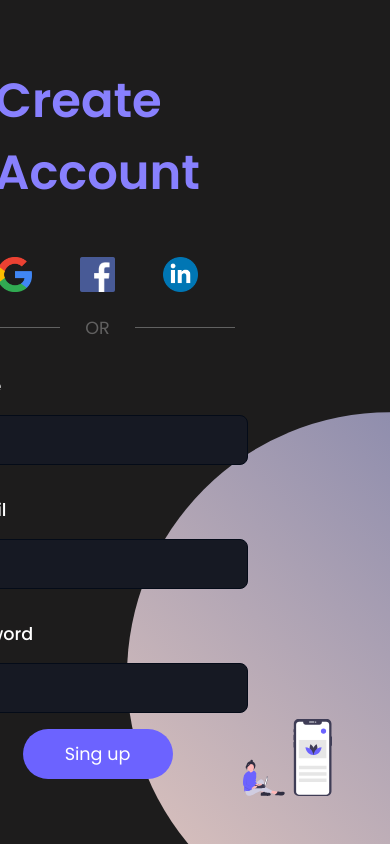
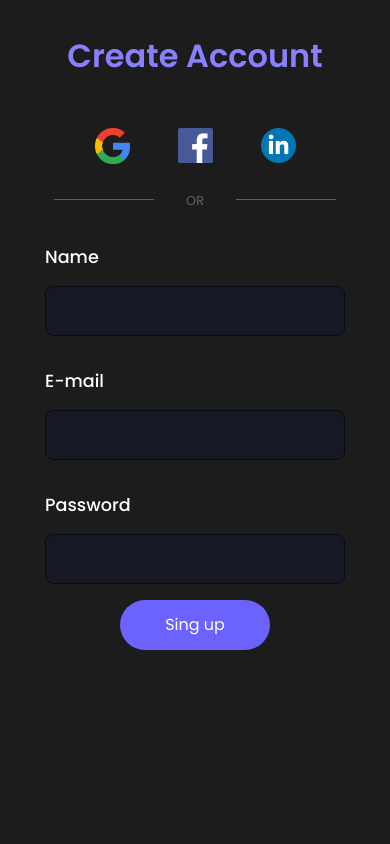
Before and after one commit to FelipeFerreiraSS/sign-up-form-main, a plain HTML site: page index.html in a window 390 px wide. Drawn offline with Linux system fonts and the light colour scheme.

Commit message:
Update style.css

```diff
--- a/style.css
+++ b/style.css
@@ -1,4 +1,4 @@
-@import url('https://fonts.googleapis.com/css2?family=Poppins:wght@100;200;300;400;500;600&display=swap');
+@import url("https://fonts.googleapis.com/css2?family=Poppins:wght@100;200;300;400;500;600&display=swap");
 
 /* Rezetar todo o css do navegador */
 * {
@@ -15,6 +15,7 @@ body {
   font-weight: 500;
   display: flex;
   min-height: 100vh;
+  min-width: 100vh;
 }
 
 main {
@@ -26,9 +27,10 @@ main {
 }
 
 main h1 {
-    color: #8880FE;
+  color: #8880fe;
   font-size: 3rem;
   margin-bottom: 3rem;
+  text-align: center;
 }
 
 main .social-media a {
@@ -60,9 +62,10 @@ main .alternative span {
   position: relative;
 }
 
- .alternative span::before, main .alternative span::after {
+.alternative span::before,
+main .alternative span::after {
   position: absolute;
-    content: '';
+  content: "";
   height: 1px;
   width: 100px;
   bottom: 50%;
@@ -99,7 +102,7 @@ main form input {
   outline: none;
   color: white;
   font-size: 1rem;
-    border: 1px solid #040B18;
+  border: 1px solid #040b18;
   border-radius: 8px;
 }
 
@@ -108,10 +111,10 @@ main form input[type="submit"] {
   width: 50%;
   border: none;
   border-radius: 30px;
-    background: #6C63FF;
+  background: #6c63ff;
   color: white;
   font-size: 1.1rem;
-    transition: all .3s ease-in-out;
+  transition: all 0.3s ease-in-out;
 }
 
 main form input[type="submit"]:hover {
@@ -119,13 +122,15 @@ main form input[type="submit"]:hover {
 }
 
 section.imagens {
+  width: 50vw;
   display: flex;
   align-items: flex-end;
-    padding: 3rem;
+  justify-content: flex-end;
+  padding: 4rem;
 }
 
 section.imagens img {
-    width: 90%;
+  width: 100%;
 }
 
 section.imagens .circle {
@@ -134,7 +139,51 @@ section.imagens .circle {
   width: 100%;
   top: 0;
   left: 0;
-    background: linear-gradient(45deg, #E8CBC0, #636FA4);
+  background: linear-gradient(45deg, #e8cbc0, #636fa4);
   clip-path: circle(40% at right 80%);
   z-index: -1;
 }
+
+@media only screen and (min-width: 900px) and (max-width: 1200px) {
+  section.imagens img {
+    width: 110%;
+  }
+
+  section.imagens .circle {
+    clip-path: circle(35% at right 80%);
+  }
+}
+
+@media only screen and (max-width: 900px) {
+  section.imagens {
+    display: none;
+    visibility: hidden;
+  }
+
+  main {
+    width: 100vw;
+  }
+}
+
+@media only screen and (max-width: 450px) {
+  main h1 {
+    font-size: 2rem;
+  }
+
+  main .alternative span {
+    font-size: 0.8rem;
+  }
+
+  main from label span,
+  main form input[type="submit"] {
+    font-size: 1rem;
+  }
+}
+
+@media only screen and (max-width: 750px) {
+  body {
+    min-height: 100vw;
+    min-width: 100vw;
+    margin-top: 2rem;
+  }
+}
```
Lines whose indentation alone changed are shown as unchanged.
